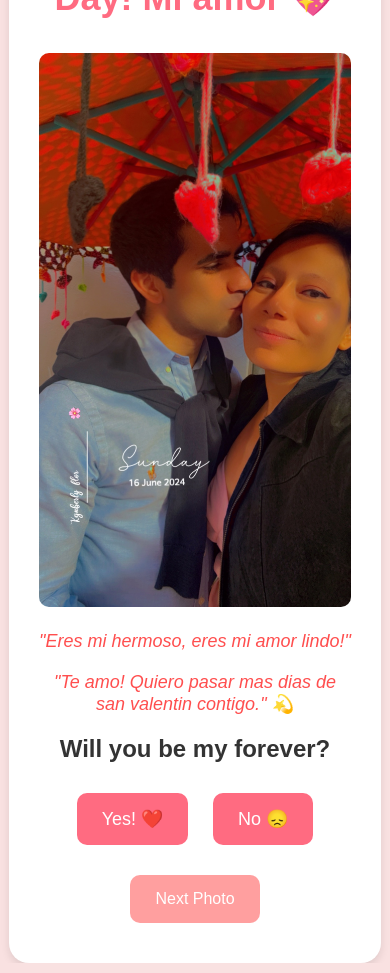
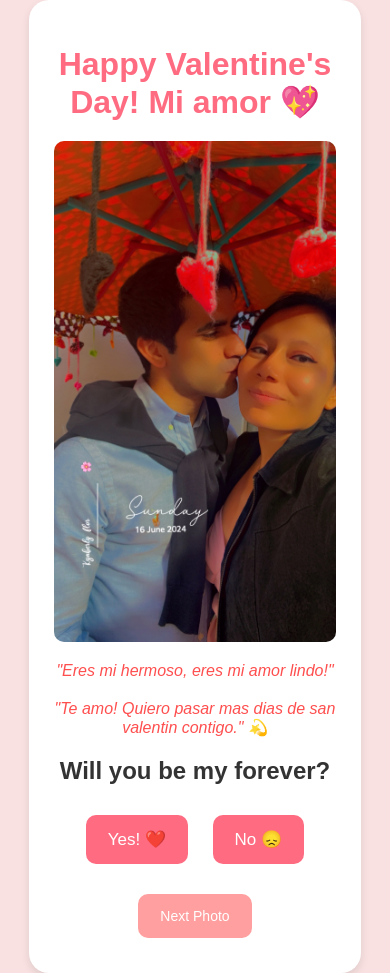
Before and after one commit to FlorHoyos/be-my-valentines, a plain HTML site: page index.html in a window 390 px wide. Drawn offline with Linux system fonts and the light colour scheme.

Commit message:
Update style.css

```diff
--- a/style.css
+++ b/style.css
@@ -4,10 +4,9 @@ body {
     color: #333;
     margin: 0;
     padding: 0;
-    display: flex;
-    justify-content: center;
-    align-items: center;
+    text-align: center;
     height: 100vh;
+    display: block;
 }
 
 .card {
@@ -15,14 +14,16 @@ body {
     border-radius: 20px;
     box-shadow: 0 4px 8px rgba(0, 0, 0, 0.1);
     padding: 30px;
-    text-align: center;
     width: 80%;
-    max-width: 600px;
+    margin: 0 auto; /* Centers the card horizontally */
+    max-width: 600px; /* Limit the maximum width */
+    box-sizing: border-box; /* Ensures padding doesn't exceed total width */
 }
 
 h1 {
     font-size: 36px;
     color: #ff6b81;
+    margin-bottom: 20px;
 }
 
 .photos img {
@@ -75,3 +76,56 @@ audio {
 #next-btn:hover {
     background-color: #ff6b81;
 }
+
+#photo {
+    max-width: 100%; /* Ensures the image width doesn't exceed the container */
+    height: auto; /* Maintains the aspect ratio */
+    display: block; /* Removes any extra space below the image */
+    margin-bottom: 20px; /* Adds space below the image to prevent it from touching the title */
+}
+
+/* Media Queries for Smaller Screens (Mobile Devices) */
+@media (max-width: 600px) {
+    .card {
+        width: 90%; /* Take up 90% of the screen width on mobile */
+        padding: 20px; /* Adjust padding for smaller screen */
+    }
+
+    h1 {
+        font-size: 28px; /* Smaller title on mobile */
+    }
+
+    #quote, blockquote {
+        font-size: 16px; /* Slightly smaller quotes */
+    }
+
+    button {
+        padding: 12px 20px; /* Adjust button padding */
+        font-size: 16px; /* Smaller font size for mobile buttons */
+    }
+
+    #next-btn {
+        font-size: 14px;
+    }
+
+    .photos img {
+        margin: 5px 0; /* Reduce margin between images on mobile */
+    }
+}
+
+/* Media Queries for Medium Screens (Tablets) */
+@media (max-width: 1024px) {
+    h1 {
+        font-size: 32px; /* Slightly smaller title on tablets */
+    }
+
+    button {
+        padding: 14px 22px;
+        font-size: 17px;
+    }
+
+    .card {
+        width: 85%; /* Reduce width for tablets to fit better */
+        padding: 25px;
+    }
+}
```
